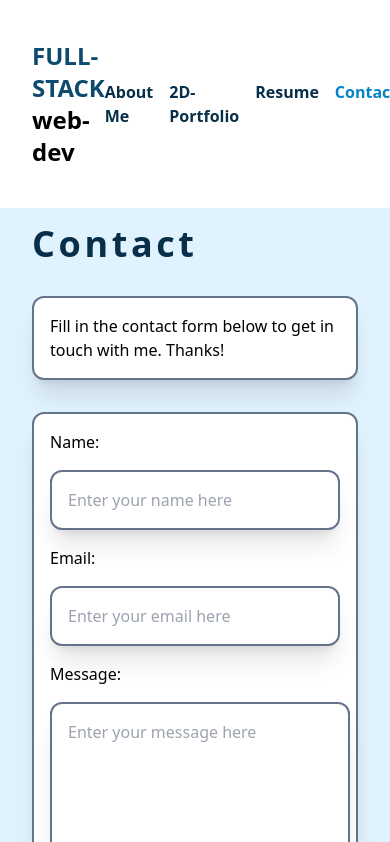
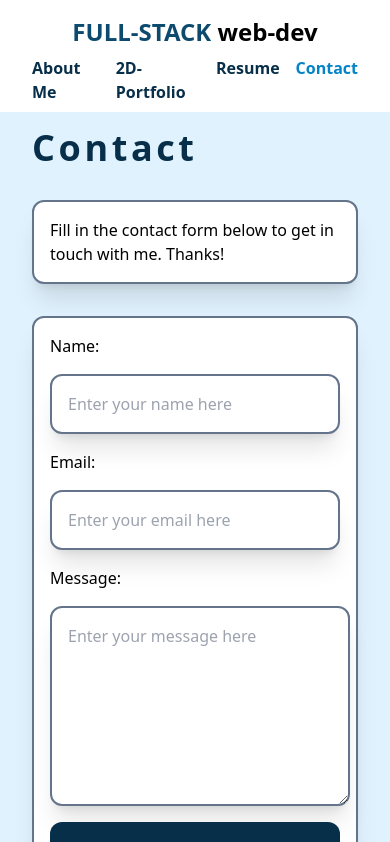
Before and after one commit to savevsgames/My3DPortfolio, a React (Vite) app in the folder client/: page /Contact in a window 390 px wide. Shown: the top 842 px of the page. Built offline with nearby package versions, Linux system fonts and the light colour scheme; no server answers.

Commit message:
more responsive header

```diff
--- a/client/src/components/Header.jsx
+++ b/client/src/components/Header.jsx
@@ -3,7 +3,7 @@ import Navbar from "./Navbar";
 const Header = () => {
   return (
     <header className="bg-white">
-      <div className="mx-auto max-w-7xl px-8 py-2 flex flex-col justify-between sm:flex-row sm-gap-x-16 sm:items-center sm:py-8">
+      <div className="mx-auto max-w-7xl px-8 py-2 flex flex-col justify-between md:flex-row sm-gap-x-8 sm:items-center md:py-8 md-gap-x-16">
         <h2 className="font-bold sm:text-2xl text-3xl my-2">
           <span className="text-sky-900">FULL-STACK </span> web-dev
         </h2>
```
